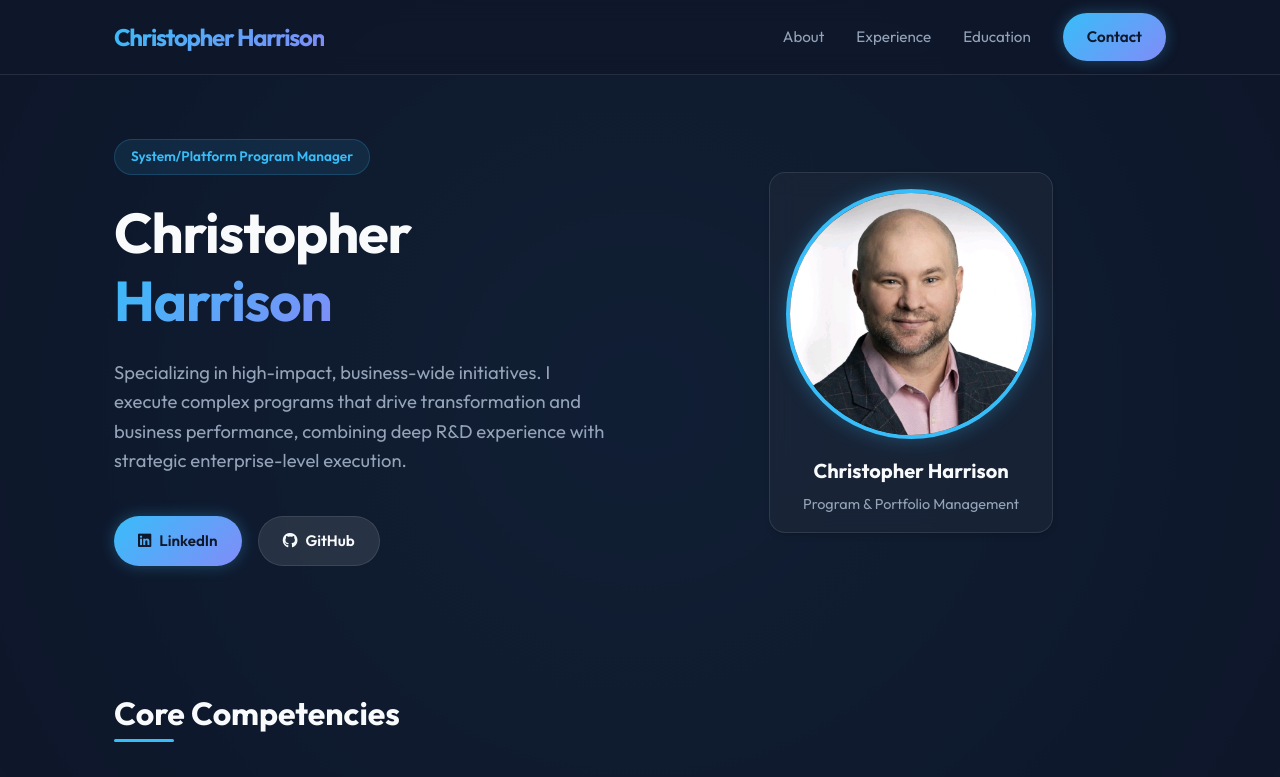
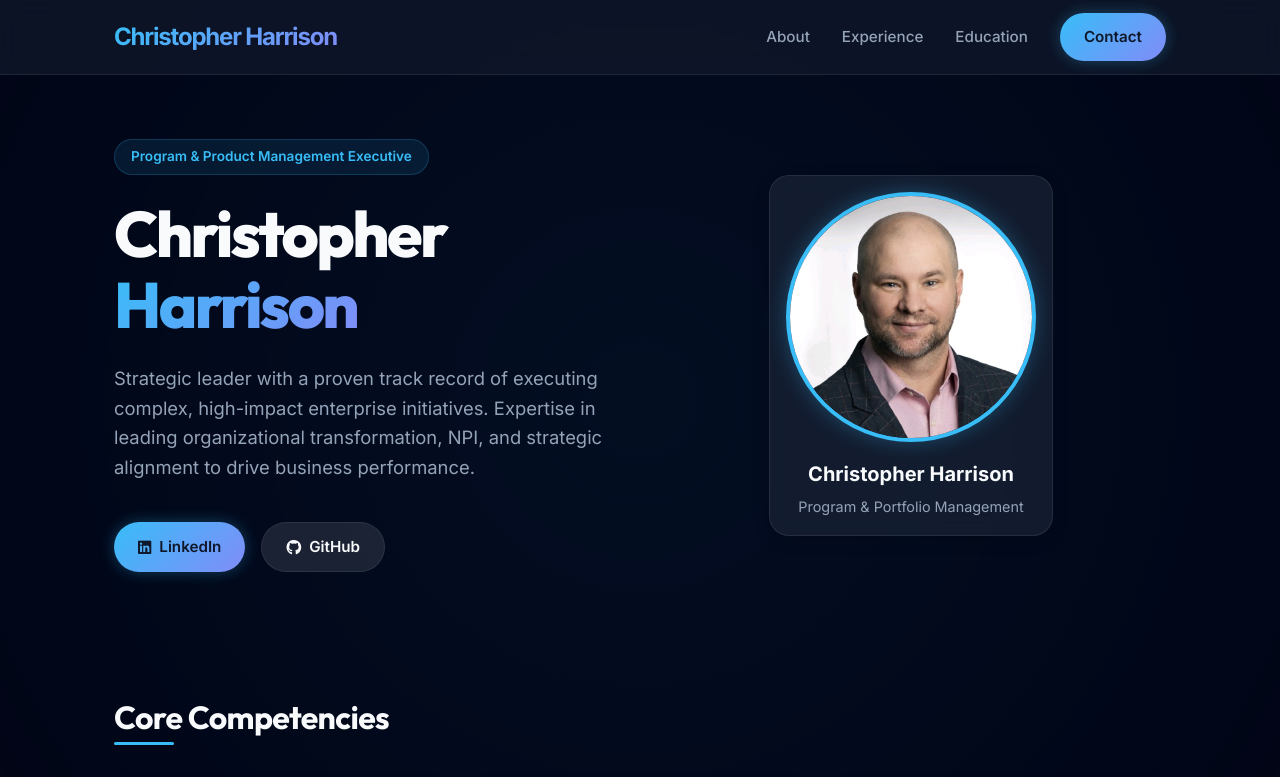
Before and after one commit to ChrisUFO/charrison.us, a website: page public/index.html in a window 1280 px wide. Shown: the top 777 px of the page. Drawn offline with Linux system fonts and the light colour scheme.

Commit message:
Executive UI/UX Polish: Typography, Glassmorphism, and Scroll Reveals

```diff
--- a/public/index.html
+++ b/public/index.html
@@ -11,7 +11,7 @@
   <link href="https://fonts.googleapis.com/css2?family=Outfit:wght@300;400;600;700&display=swap" rel="stylesheet" />
   <link rel="stylesheet" href="https://cdnjs.cloudflare.com/ajax/libs/font-awesome/6.0.0/css/all.min.css" />
   <meta name="description"
-    content="System/Platform Program Manager specializing in leading high-impact, business-wide initiatives in the Enterprise PMO." />
+    content="Program & Product Management Executive specializing in leading high-impact, business-wide initiatives and organizational transformation." />
 
   <!-- Open Graph / Social Media Meta Tags -->
   <meta property="og:type" content="website" />
@@ -47,14 +47,14 @@
 
   <main class="container">
     <!-- Hero Section -->
-    <section class="hero">
+    <section class="hero reveal">
       <div class="hero-content">
-        <span class="badge">System/Platform Program Manager</span>
+        <span class="badge">Program & Product Management Executive</span>
         <h1>Christopher <span class="gradient-text">Harrison</span></h1>
         <p class="hero-text">
-          Specializing in high-impact, business-wide initiatives. I execute complex programs that
-          drive transformation and business performance, combining deep R&D experience with
-          strategic enterprise-level execution.
+          Strategic leader with a proven track record of executing complex, high-impact enterprise initiatives.
+          Expertise in leading organizational transformation, NPI, and strategic alignment to drive business
+          performance.
         </p>
         <div class="hero-actions">
           <a href="https://www.linkedin.com/in/c-harrison/" target="_blank" class="btn-primary"><i
@@ -79,7 +79,7 @@
     </section>
 
     <!-- About/Skills Section -->
-    <section id="about" class="section">
+    <section id="about" class="section reveal">
       <h2 class="section-title">Core Competencies</h2>
       <div class="skills-grid">
         <!-- 1. Program & Portfolio Management -->
@@ -122,7 +122,7 @@
     </section>
 
     <!-- Experience Section -->
-    <section id="experience" class="section">
+    <section id="experience" class="section reveal">
       <h2 class="section-title">Professional Experience</h2>
       <div class="timeline">
         <!-- Woodward Current -->
@@ -280,7 +280,7 @@
     </section>
 
     <!-- Education Section -->
-    <section id="education" class="section">
+    <section id="education" class="section reveal">
       <h2 class="section-title">Education & Credentials</h2>
       <div class="education-split-container">
 
@@ -360,9 +360,9 @@
     </section>
 
     <!-- Contact Section -->
-    <section id="contact" class="section contact-section">
+    <section id="contact" class="section contact-section reveal">
       <div class="glass-card contact-card">
-        <h2>Get In Touch</h2>
+        <h2 class="section-title" style="margin-bottom: 2rem;">Get In Touch</h2>
         <div class="contact-links">
           <a href="mailto:chris@charrison.us" class="contact-item">
             <i class="fas fa-envelope"></i>
@@ -388,6 +388,35 @@
   <footer>
     <p>&copy; 2026 Christopher Harrison. All rights reserved.</p>
   </footer>
+  <script>
+    // Reveal animation on scroll
+    const observerOptions = {
+      threshold: 0.1,
+      rootMargin: '0px 0px -50px 0px'
+    };
+
+    const observer = new IntersectionObserver((entries) => {
+      entries.forEach(entry => {
+        if (entry.isIntersecting) {
+          entry.target.classList.add('active');
+        }
+      });
+    }, observerOptions);
+
+    document.querySelectorAll('.reveal').forEach(el => observer.observe(el));
+
+    // Smooth scroll for nav links
+    document.querySelectorAll('nav a').forEach(anchor => {
+      anchor.addEventListener('click', function (e) {
+        if (this.getAttribute('href').startsWith('#')) {
+          e.preventDefault();
+          document.querySelector(this.getAttribute('href')).scrollIntoView({
+            behavior: 'smooth'
+          });
+        }
+      });
+    });
+  </script>
 </body>
 
 </html>
--- a/public/style.css
+++ b/public/style.css
@@ -1,14 +1,16 @@
-/* Modern Dark Theme Variables */
+@import url('https://fonts.googleapis.com/css2?family=Inter:wght@300;400;500;600;700&family=Outfit:wght@600;700;800&display=swap');
+
 :root {
-  --bg-dark: #0f172a;
-  --bg-card: rgba(30, 41, 59, 0.7);
+  --bg-dark: #020617;
+  --bg-card: rgba(15, 23, 42, 0.6);
   --text-primary: #f8fafc;
   --text-secondary: #94a3b8;
   --accent-primary: #38bdf8;
   --accent-secondary: #818cf8;
-  --glass-border: rgba(255, 255, 255, 0.1);
-  --glass-highlight: rgba(255, 255, 255, 0.05);
-  --font-main: 'Outfit', sans-serif;
+  --glass-border: rgba(255, 255, 255, 0.08);
+  --glass-highlight: rgba(255, 255, 255, 0.03);
+  --font-main: 'Inter', sans-serif;
+  --font-heading: 'Outfit', sans-serif;
 }
 
 * {
@@ -55,7 +57,9 @@ h2,
 h3,
 h4 {
   color: var(--text-primary);
-  line-height: 1.2;
+  line-height: 1.1;
+  font-family: var(--font-heading);
+  letter-spacing: -0.02em;
 }
 
 .gradient-text {
@@ -84,21 +88,20 @@ a {
 
 .glass-card {
   background: var(--bg-card);
-  backdrop-filter: blur(12px);
+  backdrop-filter: blur(16px);
+  -webkit-backdrop-filter: blur(16px);
   border: 1px solid var(--glass-border);
-  border-radius: 16px;
-  padding: 1.5rem;
+  border-radius: 20px;
+  padding: 2rem;
   box-shadow:
-    0 4px 6px -1px rgba(0, 0, 0, 0.1),
-    0 2px 4px -1px rgba(0, 0, 0, 0.06);
-  transition:
-    transform 0.3s ease,
-    border-color 0.3s ease;
+    0 4px 20px -5px rgba(0, 0, 0, 0.3);
+  transition: all 0.4s cubic-bezier(0.23, 1, 0.32, 1);
 }
 
 .glass-card:hover {
-  transform: translateY(-5px);
-  border-color: rgba(56, 189, 248, 0.3);
+  transform: translateY(-8px);
+  border-color: rgba(56, 189, 248, 0.4);
+  box-shadow: 0 10px 30px -10px rgba(56, 189, 248, 0.2);
 }
 
 /* Layout */
@@ -162,8 +165,8 @@ nav a:hover {
 }
 
 .btn-primary:hover {
-  box-shadow: 0 0 25px rgba(56, 189, 248, 0.5);
-  transform: translateY(-2px);
+  box-shadow: 0 10px 30px rgba(56, 189, 248, 0.4);
+  transform: translateY(-3px);
 }
 
 .btn-secondary {
@@ -204,10 +207,11 @@ nav a:hover {
 }
 
 .hero h1 {
-  font-size: 3.5rem;
+  font-size: 4rem;
   margin-bottom: 1.5rem;
-  font-weight: 700;
-  letter-spacing: -0.02em;
+  font-weight: 800;
+  letter-spacing: -0.04em;
+  line-height: 1.1;
 }
 
 .hero-text {
@@ -337,7 +341,8 @@ nav a:hover {
   height: 1rem;
   background: var(--accent-primary);
   border-radius: 50%;
-  box-shadow: 0 0 10px var(--accent-primary);
+  box-shadow: 0 0 15px rgba(56, 189, 248, 0.4);
+  z-index: 10;
 }
 
 .job-header {
@@ -363,6 +368,7 @@ nav a:hover {
 
 .std-link:hover {
   color: var(--accent-primary);
+  text-decoration-color: var(--accent-primary);
 }
 
 .job-header .company {
@@ -497,10 +503,12 @@ nav a:hover {
 /* Footer */
 footer {
   text-align: center;
-  padding: 1.5rem;
+  padding: 3rem 1.5rem;
   color: var(--text-secondary);
   border-top: 1px solid var(--glass-border);
-  margin-top: 1.5rem;
+  margin-top: 4rem;
+  font-size: 0.9rem;
+  opacity: 0.6;
 }
 
 /* Responsive */
```
